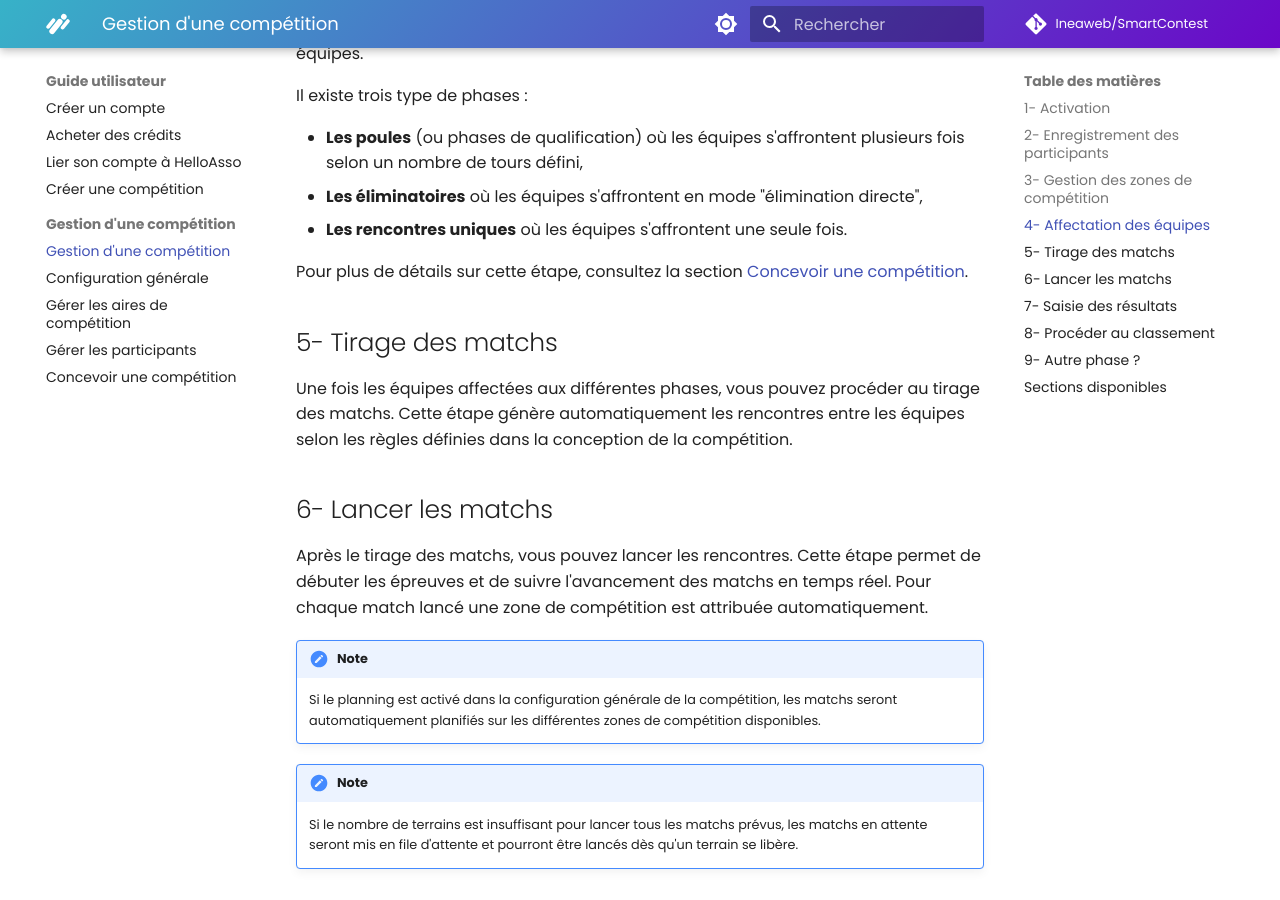
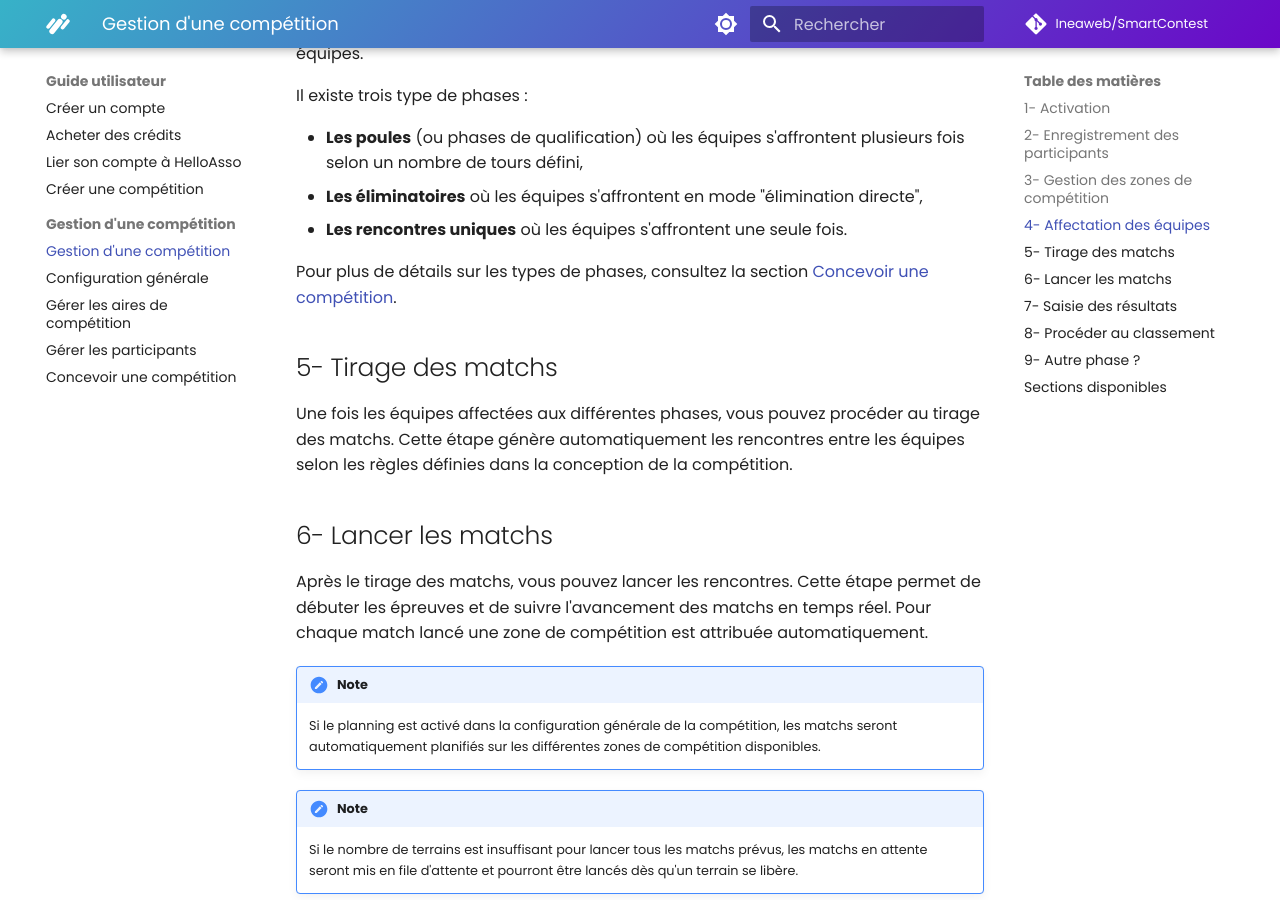
Before and after one commit to Ineaweb/SmartContest, an MkDocs documentation site: the page built from docs/work-with-competition/index.md, in a window 1280 px wide and 900 px high, scrolled down 2299 px. Built offline with MkDocs 1.6.1 and Material for MkDocs 9.7.7, drawn with Linux system fonts in a browser that asks for light colours; comment, search, counter and statistics services are not loaded.

Commit message:
fix: clarify wording in competition phases section for better understanding

```diff
--- a/docs/work-with-competition/index.md
+++ b/docs/work-with-competition/index.md
@@ -51,7 +51,7 @@ Il existe trois type de phases :
 - **Les éliminatoires** où les équipes s'affrontent en mode "élimination directe",
 - **Les rencontres uniques** où les équipes s'affrontent une seule fois.
 
-Pour plus de détails sur cette étape, consultez la section [Concevoir une compétition](design-competition.md).
+Pour plus de détails sur les types de phases, consultez la section [Concevoir une compétition](design-competition.md).
 
 ## 5- Tirage des matchs
 
```
